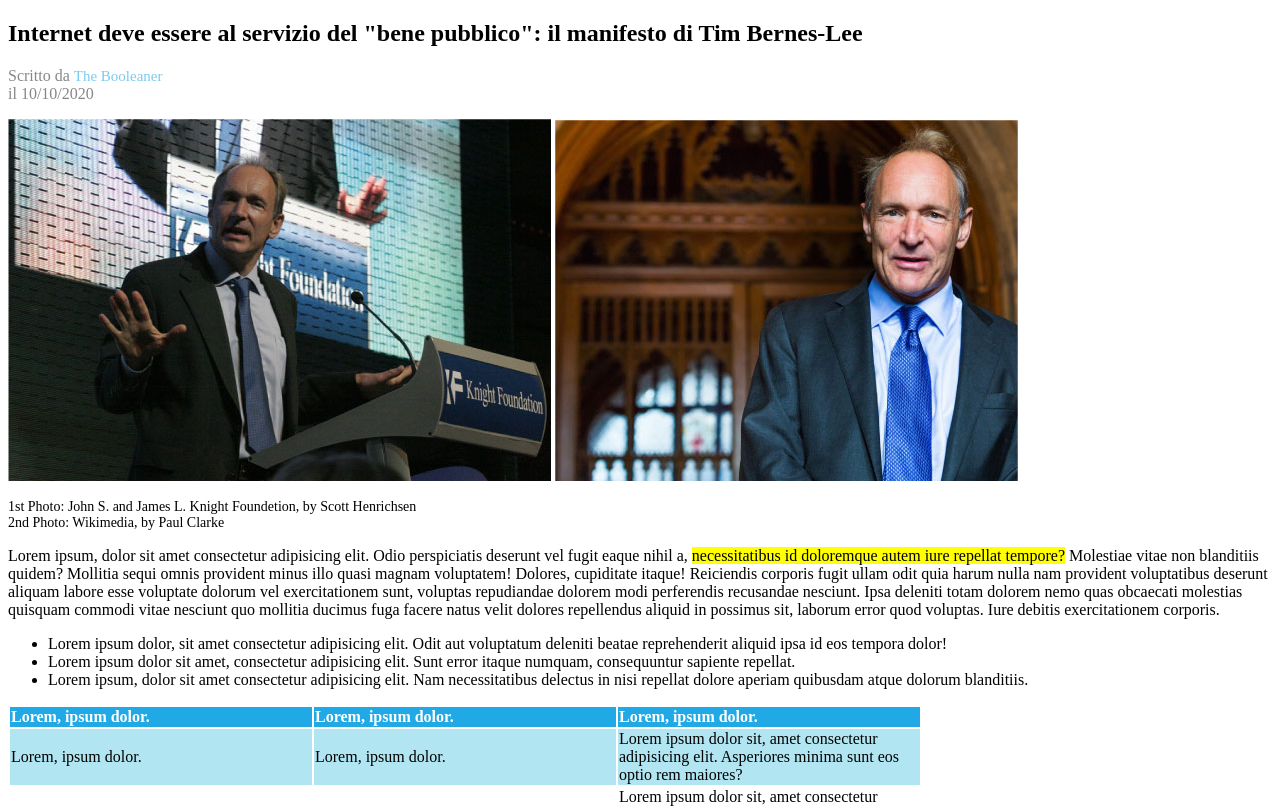
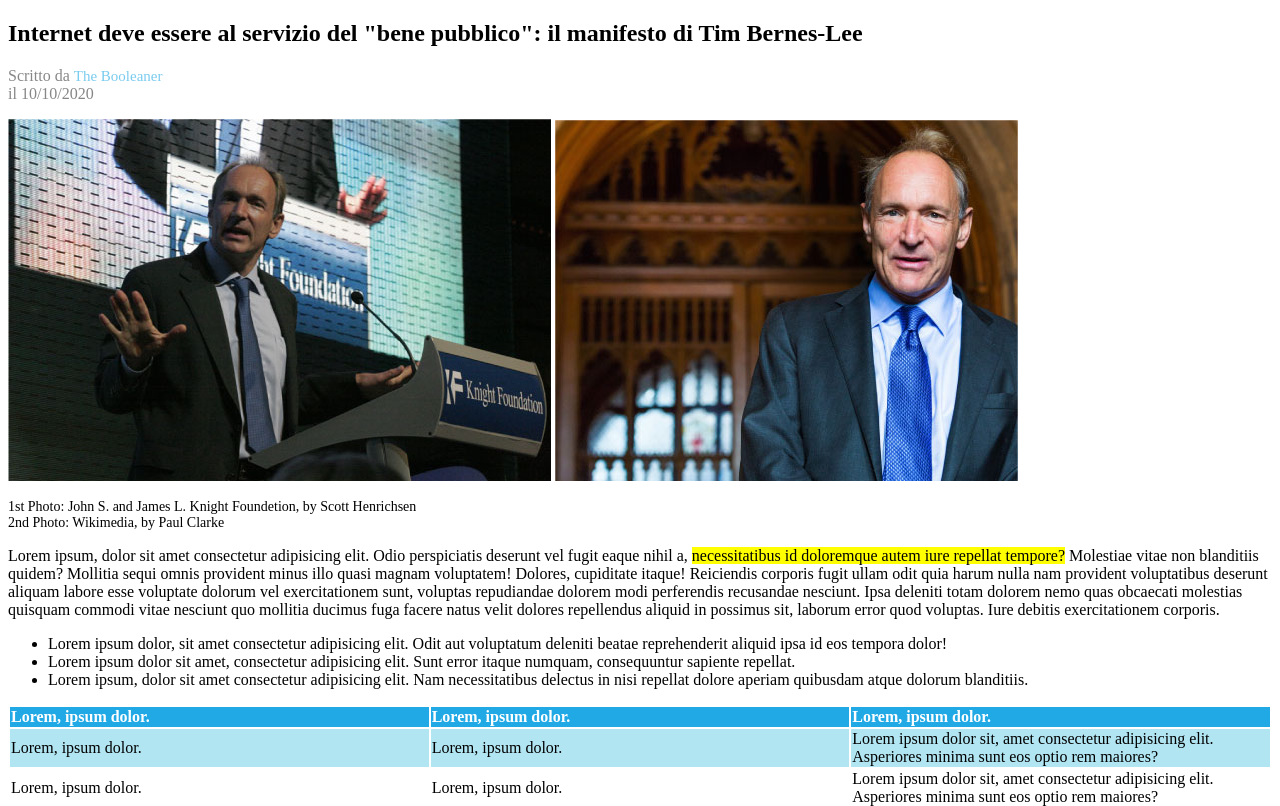
Before and after one commit to SaraG94/html-css-booleaner, a plain HTML site: page index.html in a window 1280 px wide. Shown: the part 108-914 px from the top of the page. Drawn offline with Linux system fonts and the light colour scheme.

Commit message:
correzione larghezza tabella

```diff
--- a/css/style.css
+++ b/css/style.css
@@ -32,14 +32,14 @@ p>.impo{
 
 /*tabella*/
 th{
-    width: 300px;
+    width: 30%;
     background: rgb(32,169,229);
     text-align: left;
     color: white;
 }
 
 td{
-    width: 300px;
+    width: 30%;
 }
 
 .dispari{
```
